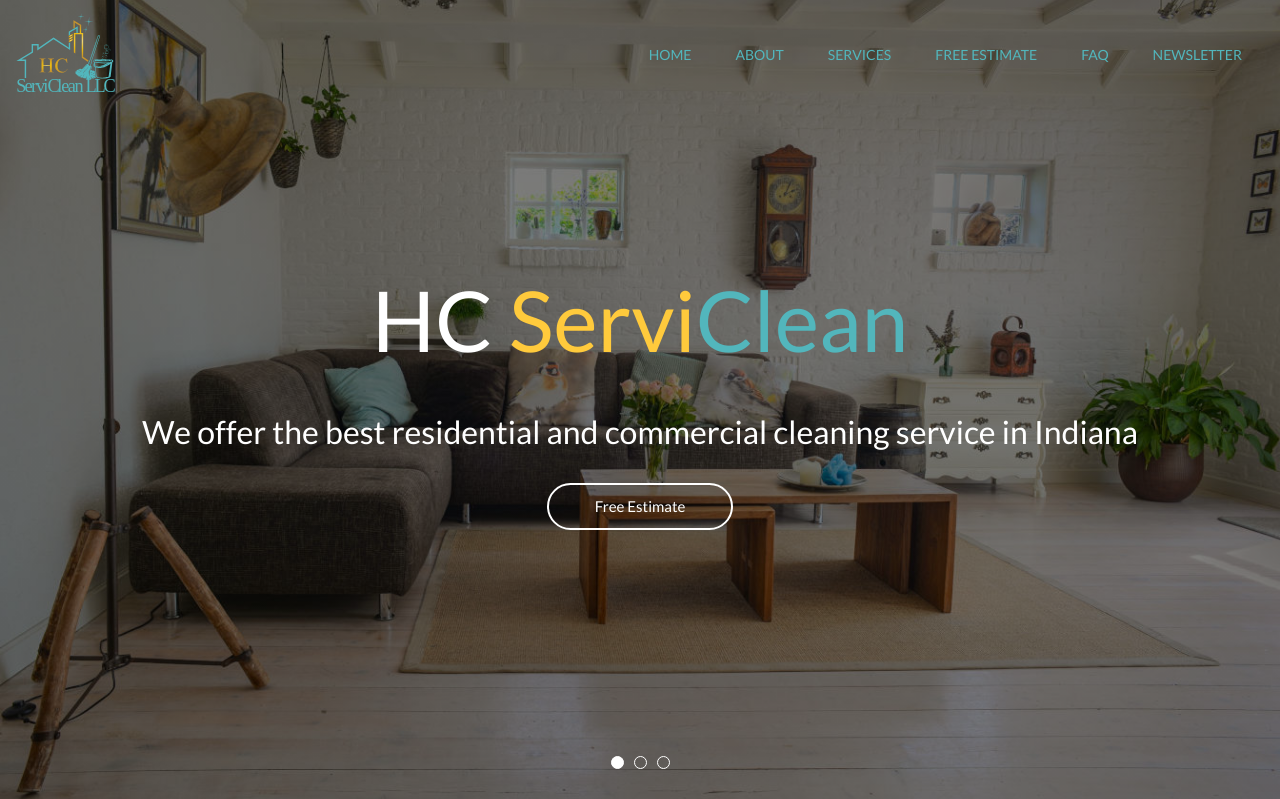
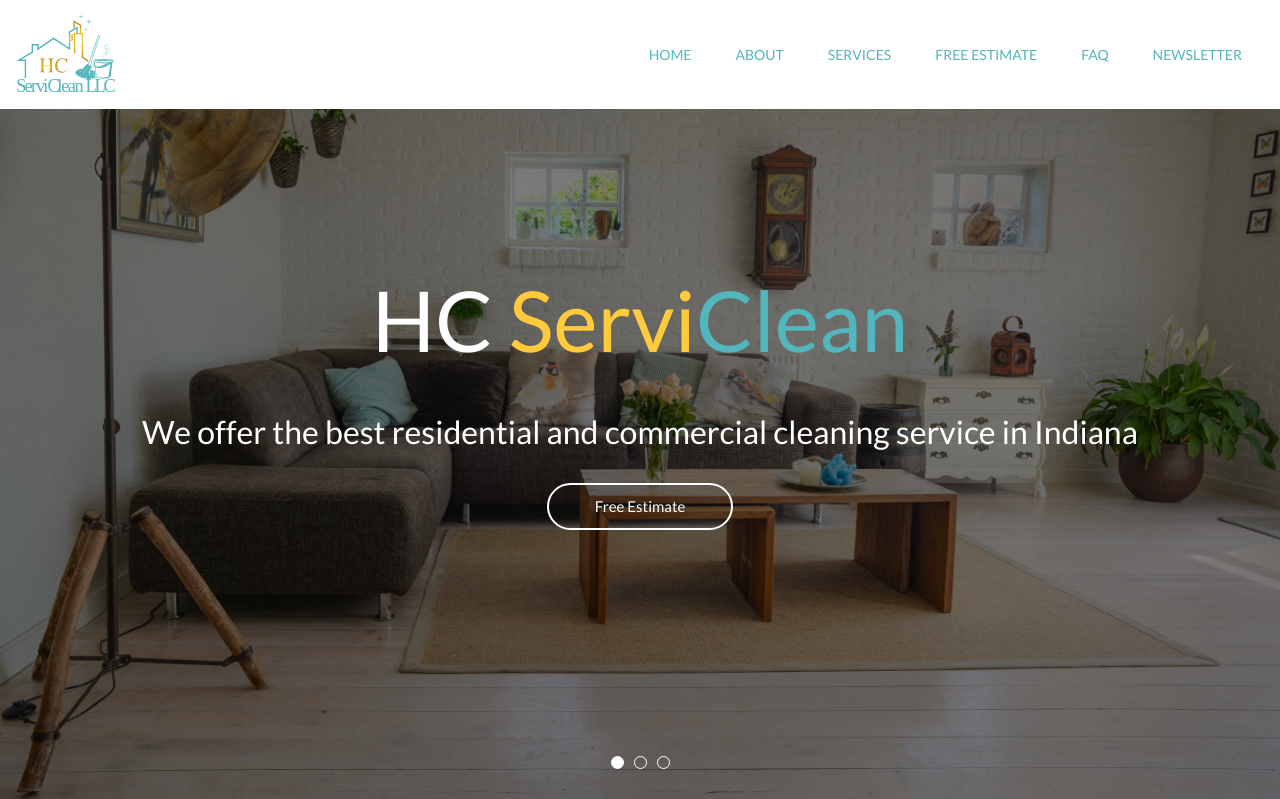
Before and after one commit to cahuizar/HCServiclean, a PHP site: page / in a window 1280 px wide; the page is wider, and only the part inside the window is pictured. Shown: the top 799 px of that part. Run offline with PHP 8.4, Linux system fonts and the light colour scheme; some libraries are stand-ins or nearby versions.

Commit message:
Remove scrolling of navbar

```diff
--- a/css/style.css
+++ b/css/style.css
@@ -36,11 +36,17 @@
 	color: #52b6bc;
 }
 
+.navbar {
+	position: absolute;
+	top: 0px;
+	width: 100%;
+	z-index: 999999;
+	background-color: #fff;
+}
+
 .navbar-light .navbar-toggler {
-	color: white;
 	border-color: transparent;
 	background: transparent !important;
-
 }
 
 .section-description {
@@ -653,11 +659,6 @@
 		background-attachment: unset !important;
 		background-position: center top !important;
 	}
-
-	.navbar {
-		background-color: #fff;
-	}
-
 }
 
 /* LG and up  */
--- a/index.html
+++ b/index.html
@@ -50,7 +50,7 @@
     <!--endbuild-->
 </head>
 <body>
-<nav id="nav" class="navbar navbar-expand-lg navbar-light  fixed-top">
+<nav id="nav" class="navbar navbar-expand-lg navbar-light">
     <a class="navbar-brand scroll-link" href="#home" title="Home">
         <img class="logo" src="./images/logo-no-slogan.svg" alt="HC ServiClean logo">
     </a>
--- a/js/index.js
+++ b/js/index.js
@@ -1,18 +1,6 @@
 $(document).ready(function(){
     window.sr = ScrollReveal({ reset: true });
     sr.reveal('.scroll');
-    function checkScrolled() {
-        if($(window).width() > 991) {
-            if ($(this).scrollTop() > 10 ){
-                $('#nav').addClass("scrolled");
-            }
-            else{
-                $('#nav').removeClass("scrolled");
-            }
-        }
-    }
-    $(window).scroll(checkScrolled);
-    checkScrolled();
 
     // var contactForm = new formValidationServiClean();
     // contactForm.initialize({
```
